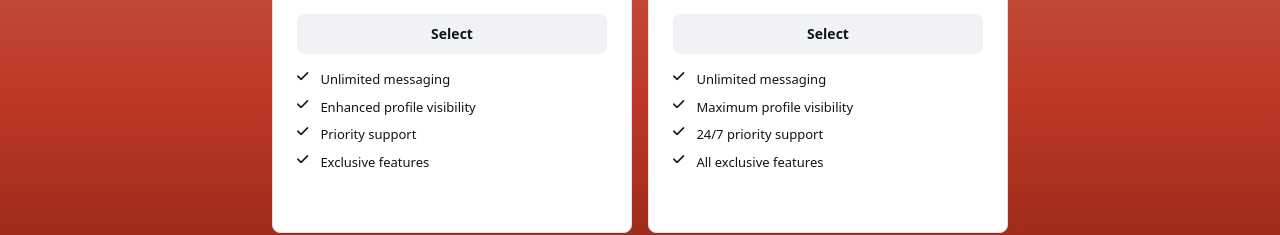
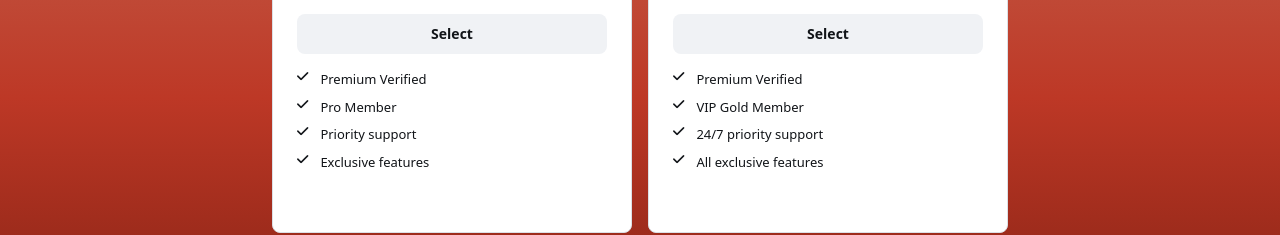
Before and after one commit to Manoj-Madavarapu/DevTinder-Frontend, a React (Vite) app: page /devTinder/Premium-membership in a window 1280 px wide. Shown: the part 380-615 px from the top of the page. Built offline with nearby package versions, Linux system fonts and the light colour scheme; no server answers.

Commit message:
modified premium features

```diff
--- a/src/Components/Premium.jsx
+++ b/src/Components/Premium.jsx
@@ -84,13 +84,13 @@ const Premium = () => {
     {
       name: 'Pro',
       price: '₹ 11',
-      features: ['Unlimited messaging', 'Enhanced profile visibility', 'Priority support', 'Exclusive features']
+      features: ['Premium Verified', 'Pro Member', 'Priority support', 'Exclusive features']
     },
     {
       name: 'VIP',
       price: '₹ 29',
       badge: 'Best Value',
-      features: ['Unlimited messaging', 'Maximum profile visibility', '24/7 priority support', 'All exclusive features']
+      features: ['Premium Verified', 'VIP Gold Member', '24/7 priority support', 'All exclusive features']
     }
   ];
 
```
